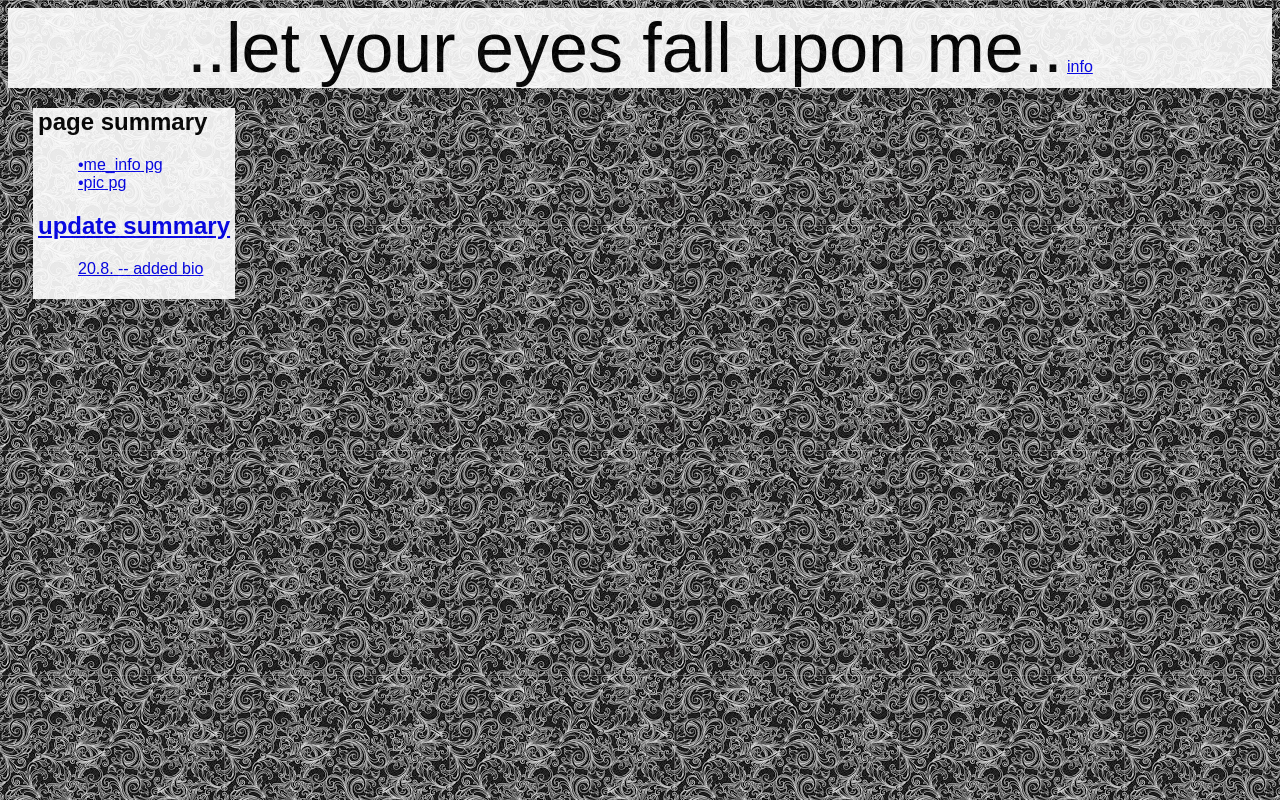
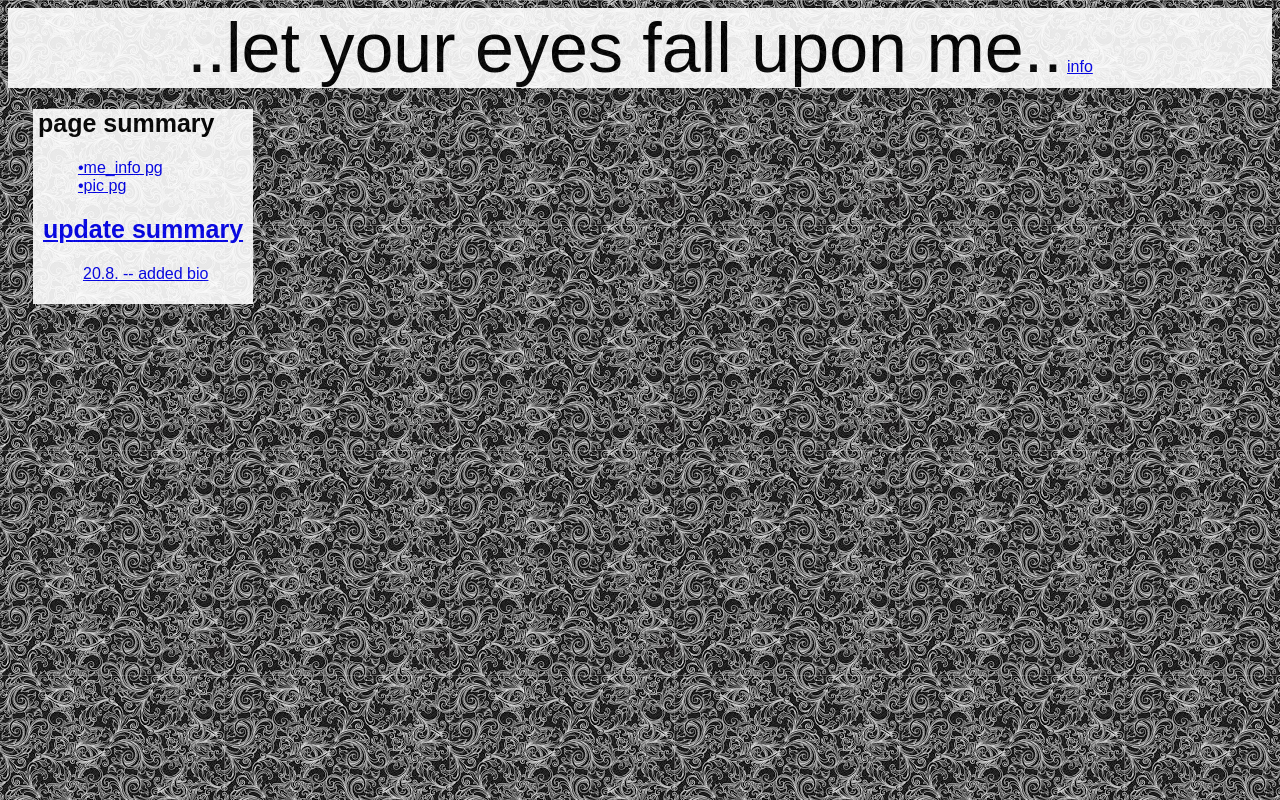
Before and after one commit to Straaseuen/pg1, a plain HTML site: page index.html in a window 1280 px wide. Drawn offline with Linux system fonts and the light colour scheme.

Commit message:
Update stylei.css

```diff
--- a/stylei.css
+++ b/stylei.css
@@ -26,3 +26,13 @@ header{
     padding-right: 5px;
     padding-bottom: 5px;
 }
+#ls2{
+    padding-left: 5px;
+    padding-right: 5px;
+}
+#h2{
+    font-size: 25px;
+}
+#lssh{
+    font-size: 25px;
+}
```
